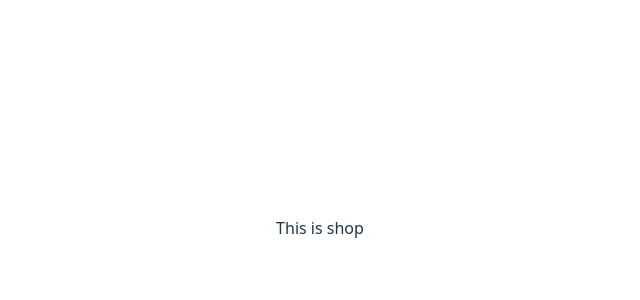
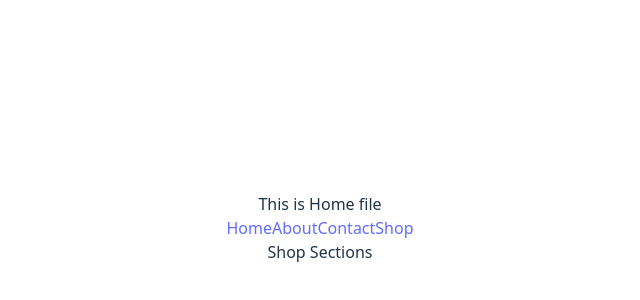
Before and after one commit to Juwel-771/react-route-router, a React (Vite) app: page /shop in a window 1280 px wide. Shown: the part 172-472 px from the top of the page, without its empty margins (320-960 px from the left). Built offline with nearby package versions, Linux system fonts and the light colour scheme.

Commit message:
child-route-add

```diff
--- /dev/null
+++ b/src/components/About/About.jsx
@@ -0,0 +1,12 @@
+import React from 'react';
+
+const About = () => {
+    return (
+        <div>
+           <h1>About Sections: </h1>
+           <p>Lorem ipsum dolor sit amet consectetur adipisicing elit. Voluptatibus laborum fugit recusandae atque qui nihil dolorem modi suscipit, animi nostrum!</p>
+        </div>
+    );
+};
+
+export default About;
--- /dev/null
+++ b/src/components/Contact/Contact.jsx
@@ -0,0 +1,11 @@
+import React from 'react';
+
+const Contact = () => {
+    return (
+        <div>
+            <h2>Contact Sections</h2>
+        </div>
+    );
+};
+
+export default Contact;
--- /dev/null
+++ b/src/components/Error/Error.jsx
@@ -0,0 +1,14 @@
+import React from 'react';
+import { Link } from 'react-router-dom';
+
+const Error = () => {
+    return (
+        <div className='flex flex-col'>
+            <h2>404 Error not found</h2>
+           <Link to='/'>Go Back -  Link</Link>
+           <a href="/">Go Back - A</a>
+        </div>
+    );
+};
+
+export default Error;
--- /dev/null
+++ b/src/components/Header/Header.jsx
@@ -0,0 +1,14 @@
+import React from 'react';
+
+const Header = () => {
+    return (
+        <div>
+            <a href="">Home</a>
+            <a href="">About</a>
+            <a href="">Contact</a>
+            <a href="">Shop</a>
+        </div>
+    );
+};
+
+export default Header;
--- /dev/null
+++ b/src/components/Home/Home.jsx
@@ -0,0 +1,15 @@
+import React from 'react';
+import Header from '../Header/Header';
+import { Outlet } from 'react-router-dom';
+
+const Home = () => {
+    return (
+        <div>
+          <h2> This is Home file</h2>
+          <Header></Header>
+          <Outlet></Outlet>
+        </div>
+    );
+};
+
+export default Home;
--- /dev/null
+++ b/src/components/Shop/Shop.jsx
@@ -0,0 +1,11 @@
+import React from 'react';
+
+const Shop = () => {
+    return (
+        <div>
+            <h2>Shop Sections</h2>
+        </div>
+    );
+};
+
+export default Shop;
--- a/src/main.jsx
+++ b/src/main.jsx
@@ -3,43 +3,67 @@ import { createRoot } from 'react-dom/client'
 import './index.css'
 import App from './App.jsx'
 import { createBrowserRouter, RouterProvider } from "react-router-dom";
+import Error from './components/Error/Error.jsx';
+import Home from './components/Home/Home.jsx';
+import About from './components/About/About.jsx';
+import Contact from './components/Contact/Contact.jsx';
+import Shop from './components/Shop/Shop.jsx';
 
 const router = createBrowserRouter([
+  // {
+  //   path: '/',
+  //   element: <div>This is from router</div>,
+  //   // errorElement: <Error></Error>
+  // },
+  // {
+  //   path: '/contact',
+  //   element: <div>This from contact</div>,
+  //   errorElement: <Error></Error>
+  // },
+  // {
+  //   path: '/about',
+  //   element: <div>This about Page</div>,
+  //   errorElement: <Error></Error>
+  // },
+  // {
+  //   path: '/shop',
+  //   element: <div>This is shop</div>,
+  //   errorElement: <Error></Error>
+  // },
+  // {
+  //   path: '/cart',
+  //   element: <div>This is cart</div>,
+  //   errorElement: <Error></Error>
+  // },
+  // {
+  //   path: '/collection',
+  //   element: <div>Collection page</div>,
+  //   errorElement: <Error></Error>
+  // },
+  // {
+  //   path: '/payment',
+  //   element: <div>Payment collection</div>,
+  //   errorElement: <Error></Error>
+  // }
+
   {
     path: '/',
-    element: <div>This is from router</div>,
-    errorElement: <div>404 error not found</div>
-  },
-  {
-    path: '/contact',
-    element: <div>This from contact</div>,
-    errorElement: <div>404 error not found</div>
-  },
-  {
-    path: '/about',
-    element: <div>This about Page</div>,
-    errorElement: <div>404 error not found</div>
-  },
-  {
-    path: '/shop',
-    element: <div>This is shop</div>,
-    errorElement: <div>404 error not found</div>
-  },
-  {
-    path: '/cart',
-    element: <div>This is cart</div>,
-    errorElement: <div>404 error not found</div>
-  },
-  {
-    path: '/collection',
-    element: <div>Collection page</div>,
-    errorElement: <div>404 error not found</div>
-  },
-  {
-    path: '/payment',
-    element: <div>Payment collection</div>,
-    errorElement: <div>404 error not found</div>
-  }
+    element: <Home></Home>,
+    children: [
+      {
+        path: '/about',
+        element: <About></About>
+      },
+      {
+        path: '/Contact',
+        element: <Contact></Contact>
+      },
+      {
+        path: 'shop',
+        element: <Shop></Shop>
+      }
+    ]
+   }
 
 ]);
 
```
